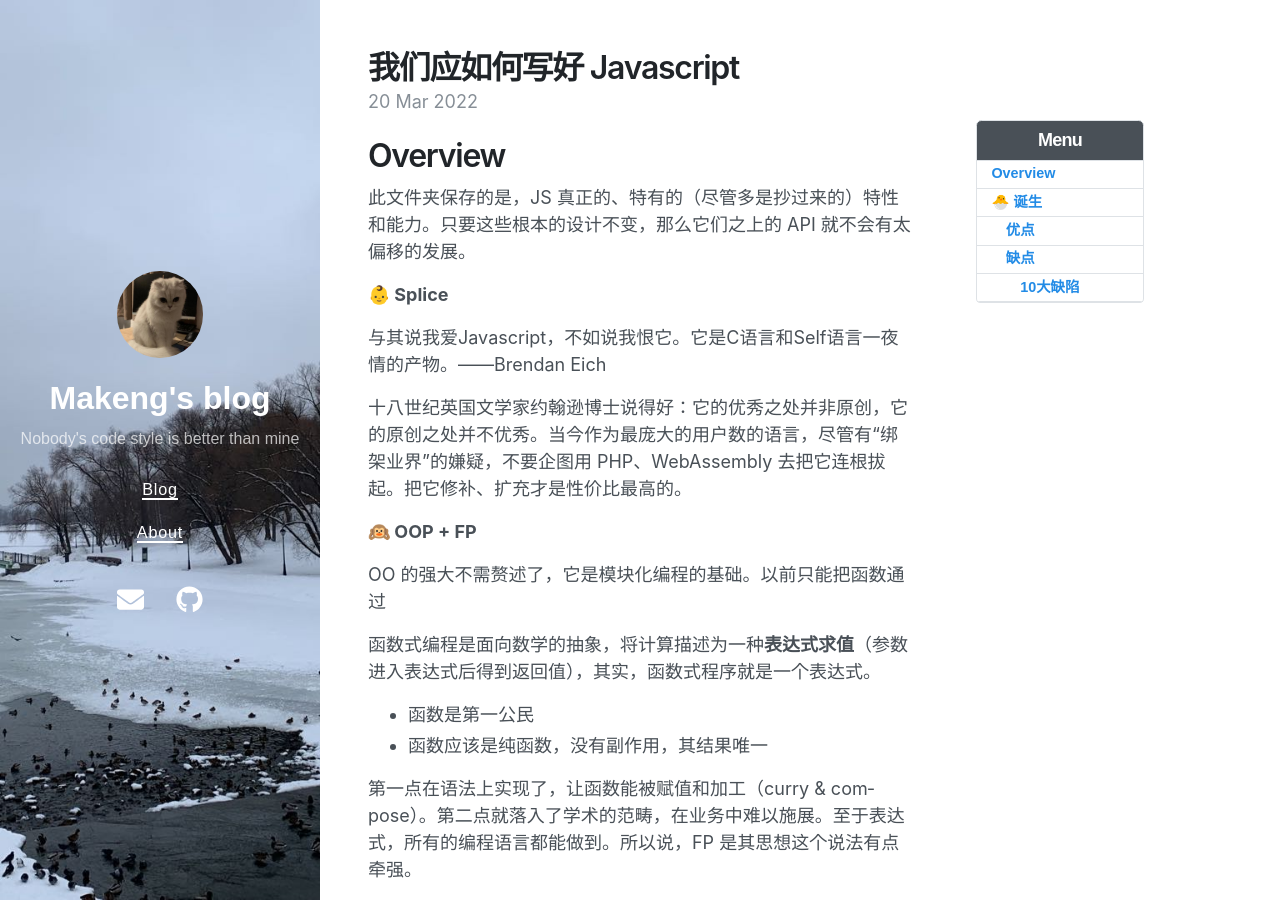
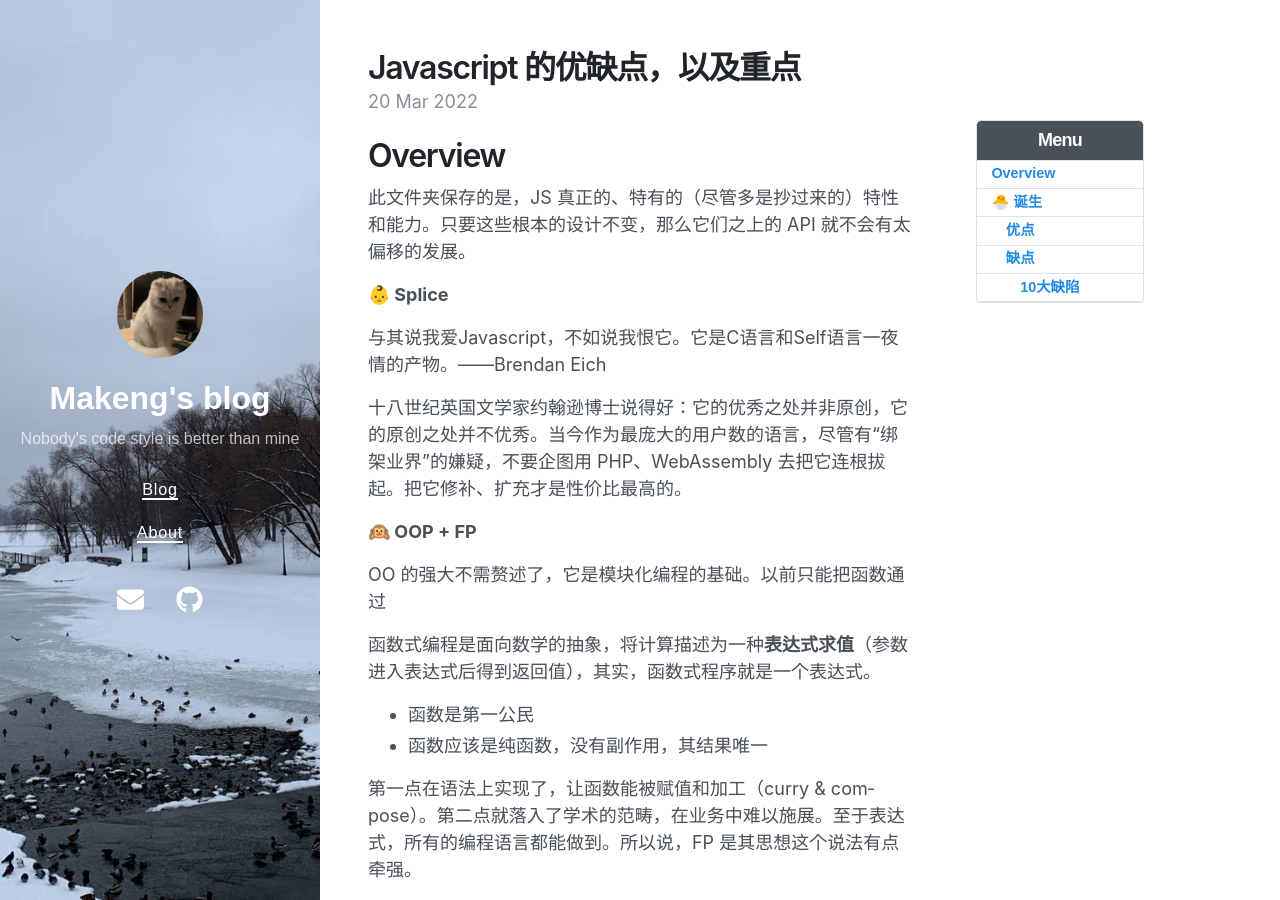
Before and after one commit to makeng/blog, a Jekyll site: the page built from _posts/2022-03-20-about-js.md, in a window 1280 px wide and 900 px high. Built offline with Jekyll 4.4.1, drawn with Linux system fonts in a browser that asks for light colours; nearby versions of some CDN libraries; comment, search, counter and statistics services are not loaded.

Commit message:
change post title

```diff
--- a/_posts/2022-03-20-about-js.md
+++ b/_posts/2022-03-20-about-js.md
@@ -1,6 +1,6 @@
 ---
 layout: post
-title: "我们应如何写好 Javascript"
+title: "Javascript 的优缺点，以及重点"
 date: 2022-03-20
 categories: js
 comments: true
@@ -9,7 +9,6 @@ comments: true
 
 
 # Overview
-
 此文件夹保存的是，JS 真正的、特有的（尽管多是抄过来的）特性和能力。只要这些根本的设计不变，那么它们之上的 API 就不会有太偏移的发展。
 
 
```
